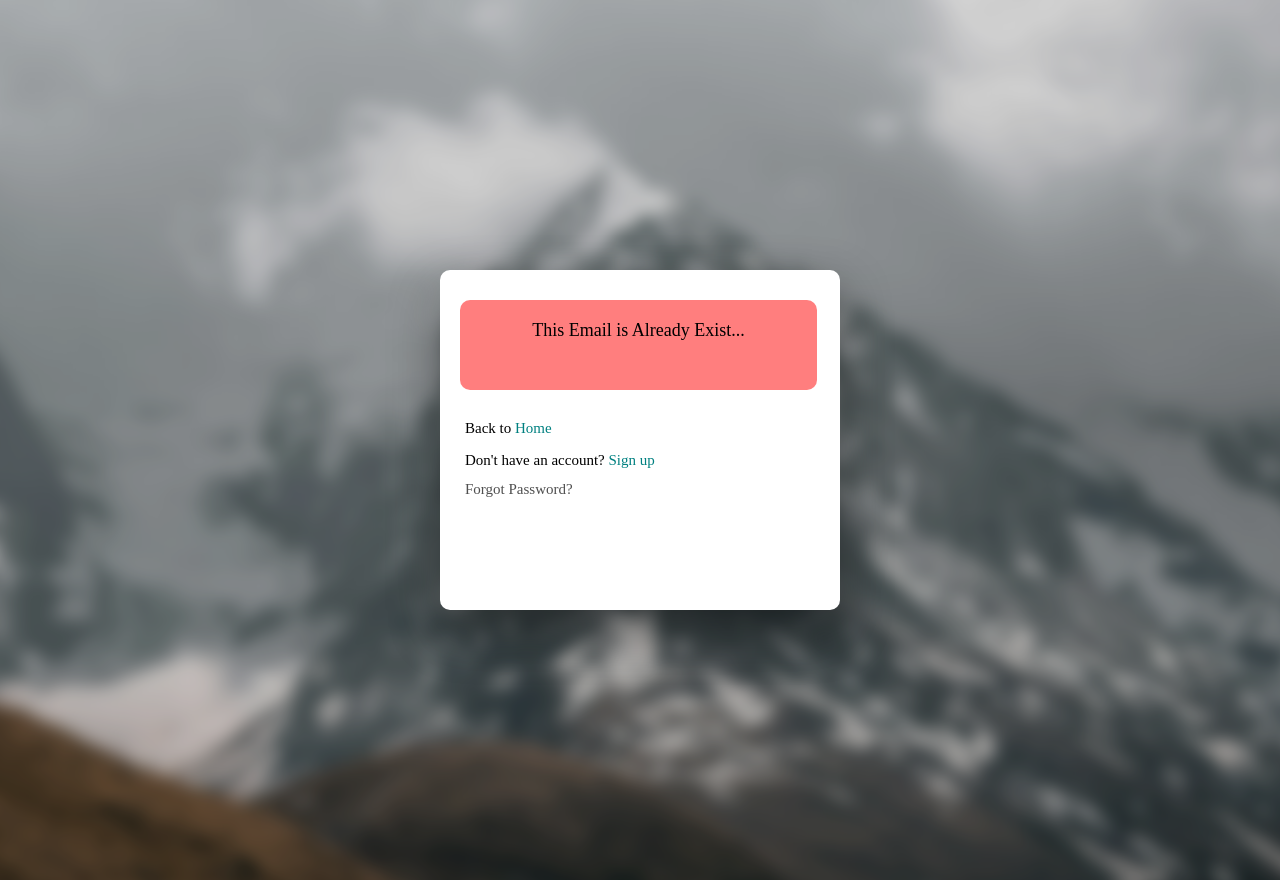
After one commit to Amir1M8/CyberTech-Final, a PHP site: page /html/en/alerts.html in a window 1280 px wide. The commit adds this page. Run offline with PHP 8.4, Linux system fonts and the light colour scheme.

Commit message:
Login added - CyberTech v.3.0

```diff
--- /dev/null
+++ b/css/alerts.css
@@ -0,0 +1,183 @@
+@font-face {
+    font-family: 'Vazirmatn';
+    src: url('../assets/fonts/vaziri-regular.woff2') format('woff2');
+  }
+
+  body {
+      direction: ltr;
+      margin: 0;
+      font-family: Albert Sans;
+  }
+
+  .login-filed {
+      position: absolute;
+      top: 50%;
+      left: 50%;
+      transform: translate(-50%, -50%);
+      background-color: rgba(255, 255, 255, 0.618);
+      padding: 20px 40px;
+      border-radius: 10px;
+      text-align: right;
+      backdrop-filter: blur(5px);
+  }
+
+  .messages-card {
+      border-radius: 10px;
+      padding: 20px;
+      background-color: #fff;
+      box-shadow: 0px 20px 50px rgba(0,0,0,0.4);
+      height: 300px;
+      width: 360px;
+      transform-origin: center;
+      position: absolute;
+      top: 50%;
+      left: 50%;
+      transform: translate(-50%, -50%);
+      margin: 0;
+  }
+
+  .title {
+      font-size: 24px;
+      font-family: Albert Sans;
+      margin: 10px 0 30px 0;
+      text-align: center;
+      font-weight: 500;
+  }
+
+  .message {
+    border-radius: 10px;
+    padding: 20px;
+    height: 50px;
+    width: 88%;
+    margin: 0;
+    top: 50%;
+    left: 50%;
+    background-color: rgba(255, 0, 0, 0.504);
+    font-size: 18px;
+    font-family: Albert Sans;
+    margin: 10px 0 30px 0;
+    text-align: center;
+    font-weight: 500;
+  }
+
+  .form {
+      width: 100%;
+      flex-direction: column;
+      display: flex;
+      gap: 18px;
+  }
+
+  .input {
+      box-shadow: rgba(143, 143, 143, 0.5) 0px 0px 30px 0px;
+      border-radius: 10px;
+      border: none;
+      color: black;
+      font-family: Albert Sans;
+      box-sizing: border-box;
+      padding: 12px 15px;
+      transition: all 1s ease;
+      margin: 3px;
+      font-size: 15px;
+  }
+
+  .input:focus {
+      transform: translateY(-5px);
+      border: none;
+  }
+
+  .forgot {
+      text-decoration-color: rgb(79, 79, 79);
+      color: rgb(79, 79, 79);
+      text-align: start;
+      margin-top: -4px;
+  }
+
+  .forgot-page {
+      cursor: pointer;
+      font-size: 15px;
+      margin-left: 5px;
+      font-weight: 500;
+      font-family: Albert Sans;
+  }
+
+  .forgot-page:hover {
+      color: #000;
+      text-decoration: underline;
+  }
+
+  .login-button {
+      width: 100%;
+      font-family: Albert Sans;
+      border-radius: 30px;
+      margin-top: 70px;
+      outline: 0px !important;
+      border: 0px !important;
+      background-color: #3b3d32;
+      padding: 12px;
+      color: white;
+      cursor: pointer;
+      font-size: 18px;
+      transition: all 0.75s ease;
+      box-shadow: rgba(143, 143, 143, 0.5) 8px 0px 36px 0px, rgba(143, 143, 143, 0.5) 7px 7px 7px;
+  }
+
+  .login-button:hover {
+      background-color: #4e514c;
+      transform: translateY(-3px);
+
+  }
+
+  .buttons-container {
+      width: 100%;
+      display: flex;
+      flex-direction: column;
+      justify-content: flex-start;
+      margin-top: 20px;
+      gap: 15px;
+  }
+
+  .signup {
+      text-align: start;
+      font-weight: 500;
+      font-size: 15px;
+      font-family: Albert Sans;
+      margin-top: 15px;
+      margin-left: 5px;
+  }
+
+  .signup-page {
+      cursor: pointer;
+      font-size: 15px;
+      color: teal;
+      font-weight: 500;
+      font-family: Albert Sans;
+      transition: all 1s easy;
+  }
+
+  .signup-page:hover {
+      color: rgb(0, 83, 83);
+      text-decoration: underline;
+  }
+
+  .home {
+      text-align: start;
+      font-weight: 500;
+      font-size: 15px;
+      font-family: Albert Sans;
+      margin-top: 20px;
+      margin-left: 5px;
+  }
+
+  .home-page {
+      cursor: pointer;
+      font-size: 15px;
+      color: teal;
+      font-weight: 500;
+      font-family: Albert Sans;
+      transition: all 1s easy;
+  }
+
+  .home-page:hover {
+      color: rgb(0, 83, 83);
+      text-decoration: underline;
+  }
--- /dev/null
+++ b/html/en/alerts.html
@@ -0,0 +1,58 @@
+<!DOCTYPE html>
+<html lang="en">
+<head>
+    <meta charset="UTF-8">
+    <link rel="stylesheet" href="../../css/alerts.css">
+    <title>CyberTech</title>
+    <link rel="shortcut icon" href="../../assets/images/Logo.ico"/>
+    <style>
+        .image-wrapper {
+            position: fixed;
+            top: 0;
+            left: 0;
+            width: 100vw;
+            height: 100vh;
+            overflow: hidden;
+            z-index: -1;
+        }
+        .image-wrapper img {
+            width: 100%;
+            height: 100%;
+            object-fit: cover;
+            filter: blur(6px);
+        }
+        .image-wrapper img {
+            width: 100%;
+            height: 100%;
+            object-fit: cover;
+            filter: blur(8px) brightness(0.85);
+            transform: scale(1.05);
+        }
+    </style>
+    <script src="../../js/functions.js"></script>
+</head>
+<body>
+    <div class="image-wrapper">
+        <img src="../../assets/images/image4.jpg" alt="login-background">
+    </div>
+
+    <div class="messages-card">
+        <p id="message" class="message">This Email is Already Exist...</p>
+        <script>
+
+        </script>
+
+        <p class="home">
+            Back to
+            <span class="home-page" onclick="redirect('../../php/en/index.php')">Home</span>
+        </p>
+        <p class="signup">
+            Don't have an account?
+            <span class="signup-page" onclick="redirect('./register.html')">Sign up</span>
+        </p>
+        <p class="forgot">
+            <span class="forgot-page" onclick="redirect('./forget.html')">Forgot Password?</span>
+        </p>
+    </div>
+</body>
+</html>
--- a/php/en/about.php
+++ b/php/en/about.php
@@ -21,7 +21,7 @@
   </div>
 
   <?php
-    include "../../html/en/header.html"
+    include "../../html/en/header.php"
   ?>
 
   <!-- Cards -->
--- a/php/en/fields.php
+++ b/php/en/fields.php
@@ -47,7 +47,7 @@
 </head>
 <body>
     <?php
-        include "../../html/en/header.html";
+        include "../../html/en/header.php";
     ?>
     <div class="content-box">
     <h1>Cyber Security Fields</h1>
--- a/php/en/index.php
+++ b/php/en/index.php
@@ -21,7 +21,7 @@
   </div>
 
   <?php
-    include "../../html/en/header.html";
+    include "../../html/en/header.php";
   ?>
 
   <!-- Cards -->
--- a/php/en/laboratories.php
+++ b/php/en/laboratories.php
@@ -44,7 +44,7 @@
 </head>
 <body>
   <?php
-    include "../../html/en/header.html";
+    include "../../html/en/header.php";
   ?>
   <div class="title-box">
     <center><h1>Machines & Laboratories</h1></center>
--- a/php/fa/about.php
+++ b/php/fa/about.php
@@ -21,7 +21,7 @@
   </div>
 
   <?php
-    include "../../html/fa/header.html"
+    include "../../html/fa/header.php"
   ?>
 
   <!-- Cards -->
--- a/php/fa/fields.php
+++ b/php/fa/fields.php
@@ -48,7 +48,7 @@
 </head>
 <body>
     <?php
-        include "../../html/fa/header.html";
+        include "../../html/fa/header.php";
     ?>
     <div class="content-box">
     <h1>شاخه های مختلف امنیت سایبری</h1>
--- a/php/fa/index.php
+++ b/php/fa/index.php
@@ -21,7 +21,7 @@
   </div>
 
   <?php
-    include "../../html/fa/header.html"
+    include "../../html/fa/header.php"
   ?>
 
   <!-- Cards -->
--- a/php/fa/laboratories.php
+++ b/php/fa/laboratories.php
@@ -48,7 +48,7 @@
 </head>
 <body>
     <?php
-      include "../../html/fa/header.html";
+      include "../../html/fa/header.php";
     ?>
     <div class="content-box">
     <h1>ماشین ها و آزمایشگاه های تست نفوذ</h1>
```
Also changed, not shown: css/login.css (+29 -0 lines), css/profile.css (added, +135 -0 lines), html/en/header.php (renamed from html/en/header.html, +10 -1 lines), html/en/login.html (+22 -4 lines), html/en/register.html (+6 -6 lines), php/database/login.php (added, +35 -0 lines), php/database/register.php (added, +39 -0 lines), php/en/logout.php (added, +7 -0 lines), php/en/profile.php (added, +73 -0 lines).
